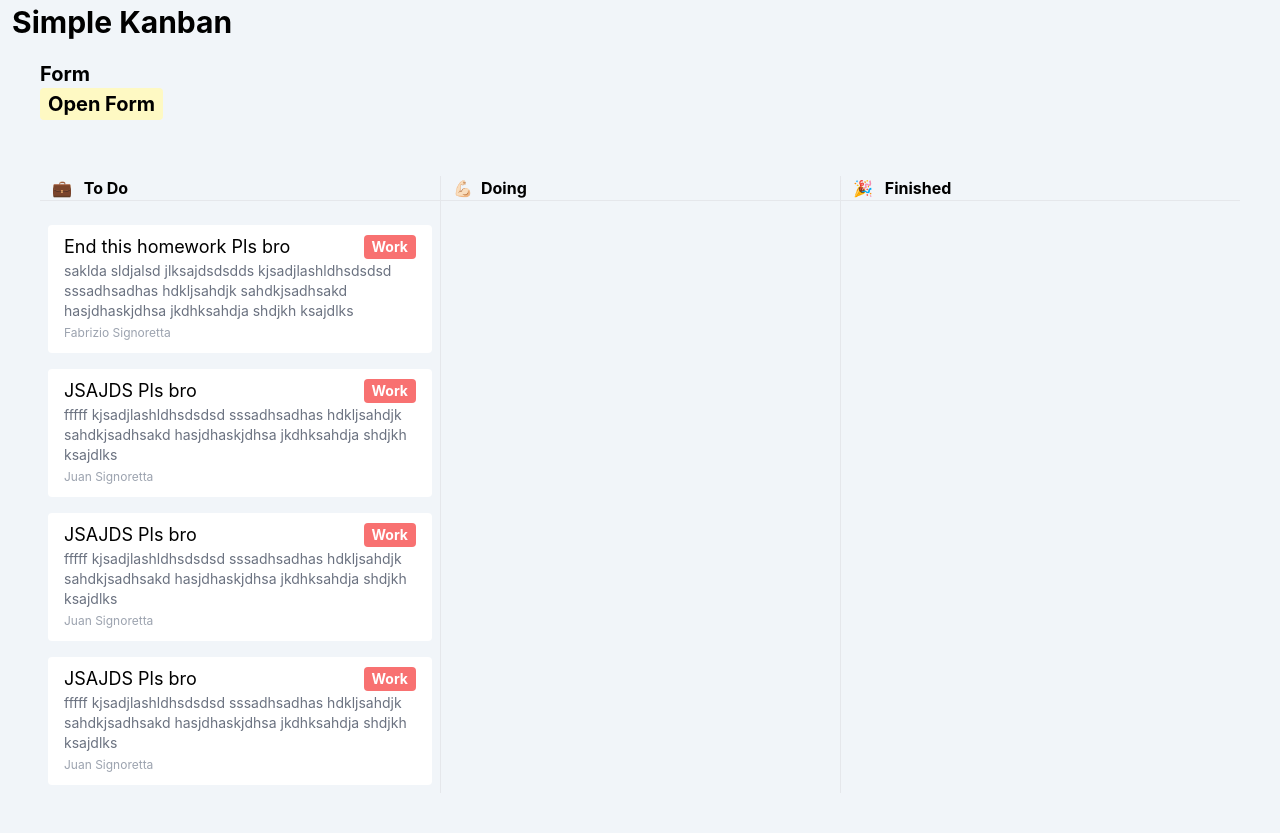
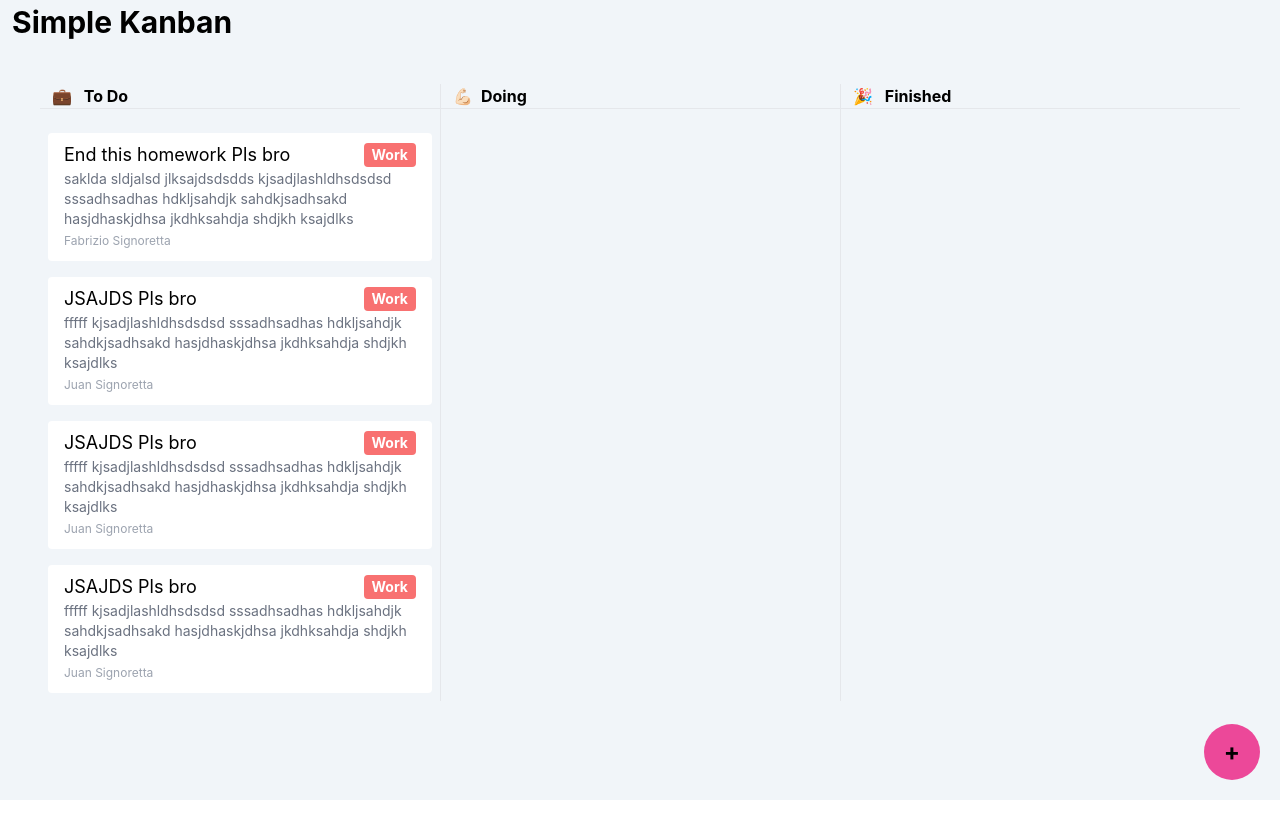
Before and after one commit to fabroos/SimpleKanban, a React (Vite) app: page / in a window 1280 px wide. After the commit the page ends 800 px from the top, so only its background shows below. Built offline with nearby package versions, Linux system fonts and the light colour scheme.

Commit message:
Rebuiding Form component

```diff
--- a/src/App.jsx
+++ b/src/App.jsx
@@ -56,15 +56,15 @@ function App() {
   //__________________________________//
   return (
     <div className="App bg-slate-100 min-h-screen h-full dark:bg-gray-900">
+      <div className="absolute h-screen w-screen">
+        <Form setter={todo.setTasks} />
+      </div>
       <header>
         <h1 className=" dark:text-white md:text-3xl py-1 px-3 font-bold">
           Simple Kanban
         </h1>
       </header>
-      <div className="flex flex-col px-10 py-4 text-xl font-bold">
-        <h2 className="dark:text-white">Form</h2>
-        <Form setter={todo.setTasks} />
-      </div>
+
       <Confeti run={congrats} />
       <div className="grid p-10 grid-cols-1 divide-gray-200 dark:divide-gray-800 divide-x min-h-full sm:grid-cols-3">
         <Row
--- a/src/components/Form.jsx
+++ b/src/components/Form.jsx
@@ -1,11 +1,15 @@
 import React, { useState } from "react";
 
 export default function Form({ setter }) {
+  const [error, setError] = useState(false);
   const [title, setTitle] = useState("");
   const [name, setName] = useState("");
   const [desc, setDesc] = useState("");
   const handleSubmit = (e) => {
     e.preventDefault();
+    if (title.length < 1 && name.length < 1) {
+      return setError(true);
+    }
     setter((tasks) => [
       ...tasks,
       {
@@ -16,6 +20,7 @@ export default function Form({ setter }) {
         id: crypto.randomUUID(),
       },
     ]);
+    setError(false);
     setTitle("");
     setName("");
     setDesc("");
@@ -25,9 +30,9 @@ export default function Form({ setter }) {
     <>
       <button
         onClick={() => setView(!view)}
-        className=" px-2 py-0.5 font-bold rounded hover:bg-yellow-300 bg-yellow-100 max-w-fit"
+        className=" font-bold rounded-full z-20 absolute bottom-5 right-5 hover:bg-pink-500/90 bg-pink-500 w-14 h-14 text-2xl flex justify-center items-center"
       >
-        Open Form
+        +
       </button>
       <div
         className={`absolute top-0 left-0 w-screen h-screen grid place-content-center bg-black/50 ${
@@ -38,7 +43,7 @@ export default function Form({ setter }) {
           onSubmit={(e) => {
             handleSubmit(e);
           }}
-          className="gap-2 relative flex items-center  flex-col z-10 bg-white px-10 py-5 dark:bg-slate-800 rounded"
+          className="gap-2 flex items-center  flex-col z-10 w-full h-full bg-white px-10 py-5 dark:bg-slate-800 rounded"
         >
           <button
             className="absolute top-2 right-2 dark:text-white cursor-pointer"
@@ -71,10 +76,15 @@ export default function Form({ setter }) {
             value={name}
           />
           <input
-            className="px-4 py-1 bg-yellow-200 rounded"
+            className="px-4 py-1 bg-pink-500 hover:bg-pink-500/90 cursor-pointer rounded"
             type="submit"
             value="Submit"
           />
+          {error && (
+            <p className="text-red-400 text-sm font-light">
+              Task must have a correct name and title
+            </p>
+          )}
         </form>
       </div>
     </>
```
